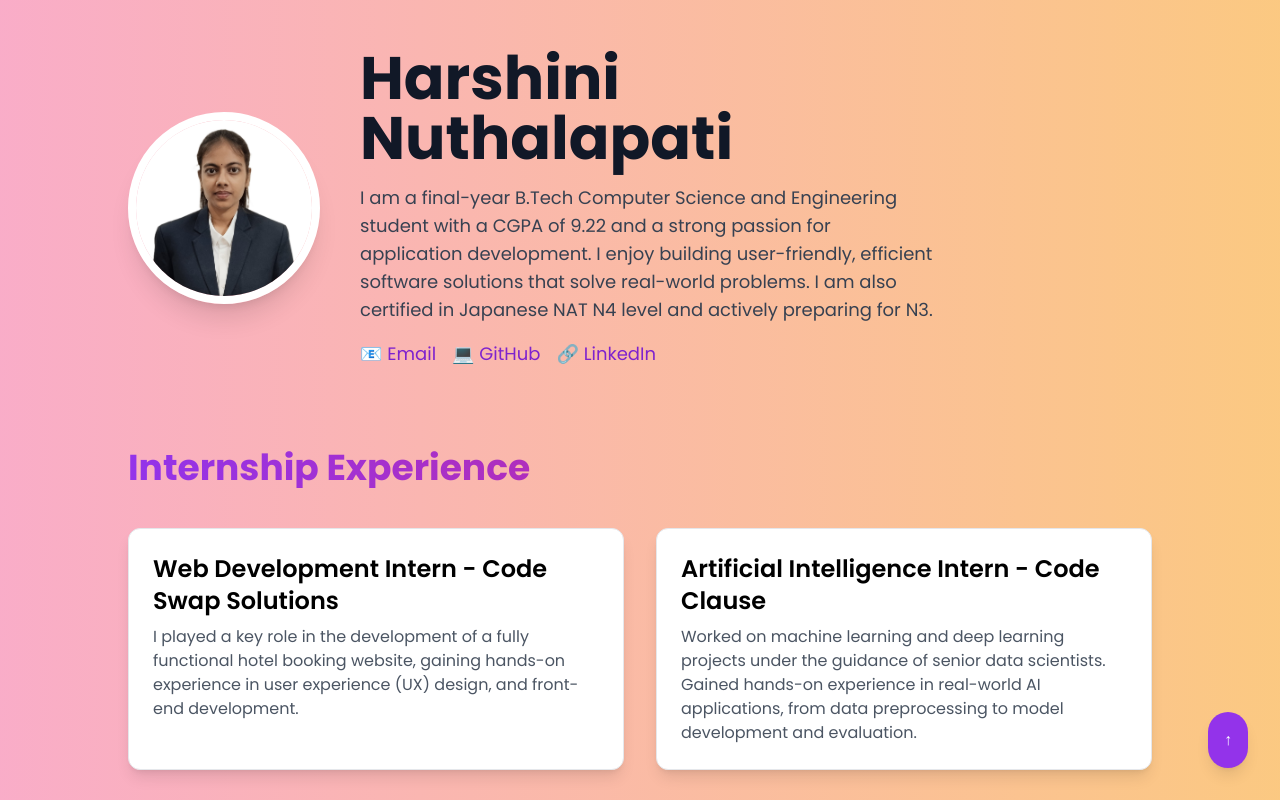
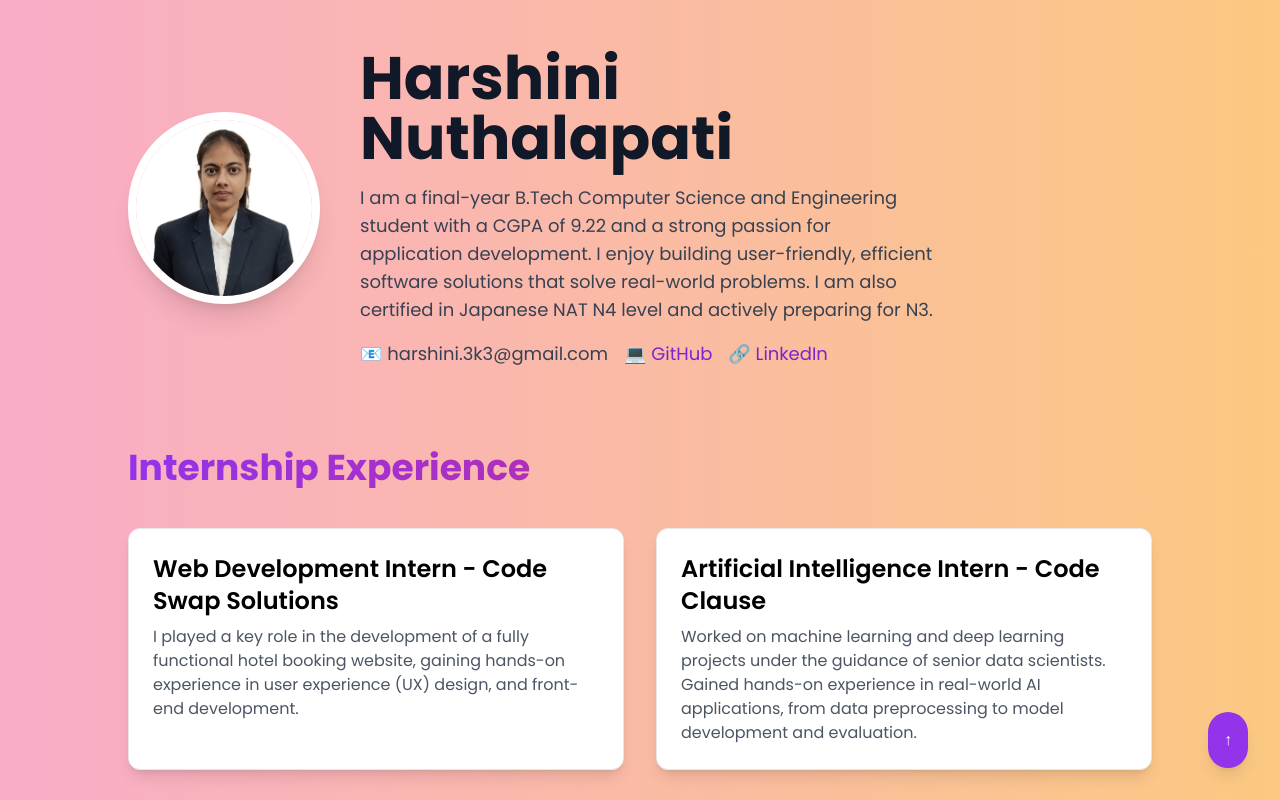
Before and after one commit to harshininuthalapati/my-portfolio, a React (Create React App) app: page / in a window 1280 px wide. Shown: the top 800 px of the page. Built offline with nearby package versions, Linux system fonts and the light colour scheme.

Commit message:
Updated email display to plain text in Portfolio component

```diff
--- a/src/components/Portfolio.js
+++ b/src/components/Portfolio.js
@@ -85,7 +85,8 @@ export default function Portfolio() {
             Japanese NAT N4 level and actively preparing for N3.
           </p>
           <div className="mt-4 flex flex-wrap justify-center md:justify-start gap-4 text-purple-700 text-lg font-medium">
-            <a href="mailto:harshini.3k3@gmail.com" className="hover:underline">📧 Email</a>
+            {/* Replaced the mailto link with a simple span for the email address */}
+            <span className="text-gray-700">📧 harshini.3k3@gmail.com</span>
             <a href="https://github.com/harshininuthalapati" target="_blank" rel="noopener noreferrer" className="hover:underline">
               💻 GitHub
             </a>
```
